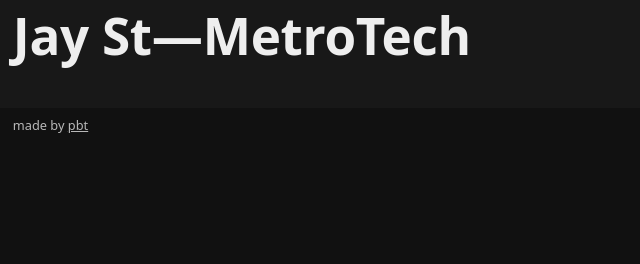
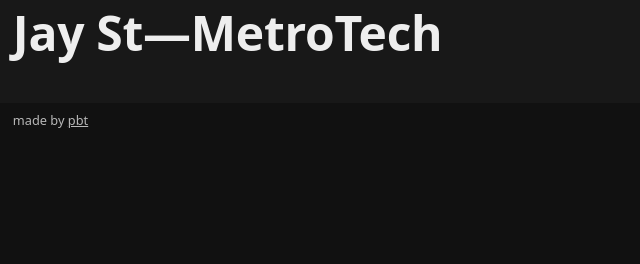
Before and after one commit to pbt/ota-py, a Flask app: template templates/arrivals.html in a window 1280 px wide. Shown: the part 36-300 px from the top of the page, without its empty margins (0-640 px from the left). Run offline with Flask 3, Linux system fonts and the light colour scheme; the template is opened without the code that fills it, so the values that code supplies are empty.

Commit message:
change css

```diff
--- a/templates/arrivals.html
+++ b/templates/arrivals.html
@@ -131,7 +131,7 @@
   }
 
   h1 {
-    font-size: clamp(1rem, 4vmax, 8rem);
+    font-size: clamp(1rem, 6vmin, 8rem);
   }
 
   section.arrivals-simple {
```
